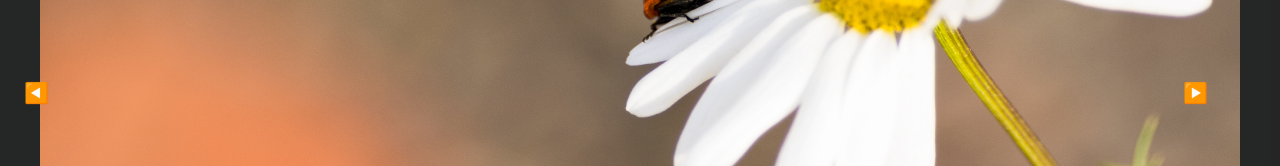
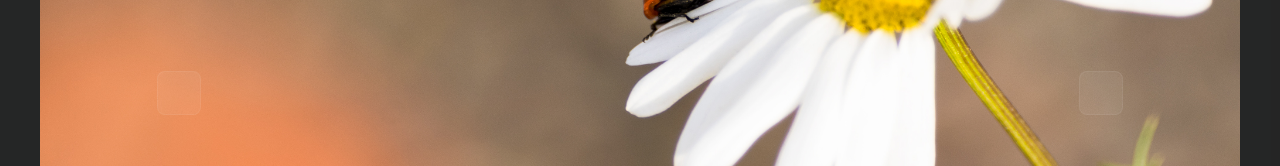
Before and after one commit to TiAlgvere/tialgvere.ee, a plain HTML site: page interests/index.html in a window 1280 px wide. Both pictures are taken after a click on the picture 430 px from the left and 698 px from the top of the page. Shown: the part 307-473 px from the top of the page. Drawn offline with nearby package versions, Linux system fonts and the light colour scheme.

Commit message:
Lightbox: replace arrow buttons with left/right click zones (subtle hitboxes)

```diff
--- a/interests/index.html
+++ b/interests/index.html
@@ -20,8 +20,14 @@
                 /* Caption should sit below the image and be centered */
                 #lightbox-caption{max-width:100%;text-align:center;color:#fff;margin-top:0.75rem;word-break:break-word}
             .lightbox-close{position:absolute;color:#fff;cursor:pointer;font-size:1.25rem;padding:8px}
-            #lightbox-prev{left:1rem;top:50%;transform:translateY(-50%)}
-            #lightbox-next{right:1rem;top:50%;transform:translateY(-50%)}
+            /* Left/right clickable zones that sit over the overlay edges */
+            .lightbox-zone{position:absolute;top:0;bottom:0;width:28%;display:flex;align-items:center;justify-content:center}
+            #lightbox-left{left:0}
+            #lightbox-right{right:0}
+            /* subtle hitbox visual inside zone */
+            .lightbox-hitbox{width:44px;height:44px;border-radius:8px;background:rgba(255,255,255,0.06);display:block;border:1px solid rgba(255,255,255,0.06)}
+            .lightbox-hitbox:hover{background:rgba(255,255,255,0.12);border-color:rgba(255,255,255,0.15)}
+            /* Close button top-right */
             #lightbox-close{right:1rem;top:1rem}
         </style>
 </head>
@@ -116,12 +122,13 @@
     <!-- This script call renders the icons -->
     <!-- Lightbox modal -->
     <div id="lightbox" class="lightbox-overlay" role="dialog" aria-hidden="true">
-        <button id="lightbox-prev" class="lightbox-close" aria-label="Previous" style="left:1rem;right:auto">&#9664;</button>
+        <!-- Left/Right clickable zones (subtle boxes) -->
+        <div id="lightbox-left" class="lightbox-zone" aria-hidden="true"><div class="lightbox-hitbox" aria-hidden="true"></div></div>
+        <div id="lightbox-right" class="lightbox-zone" aria-hidden="true"><div class="lightbox-hitbox" aria-hidden="true"></div></div>
         <div class="lightbox-content">
             <img id="lightbox-image" src="" alt="" />
             <div id="lightbox-caption" class="text-center text-sm text-white mt-3"></div>
         </div>
-        <button id="lightbox-next" class="lightbox-close" aria-label="Next" style="right:4rem">&#9654;</button>
         <button id="lightbox-close" class="lightbox-close" aria-label="Close">&times;</button>
     </div>
 
@@ -132,8 +139,8 @@
             const img = document.getElementById('lightbox-image');
             const captionEl = document.getElementById('lightbox-caption');
             const closeBtn = document.getElementById('lightbox-close');
-            const prevBtn = document.getElementById('lightbox-prev');
-            const nextBtn = document.getElementById('lightbox-next');
+            const leftZone = document.getElementById('lightbox-left');
+            const rightZone = document.getElementById('lightbox-right');
             let currentIndex = -1;
 
             function showAt(index){
@@ -167,10 +174,12 @@
             }));
 
             overlay.addEventListener('click', e => {
+                // If clicking the dark area (not on content or nav zones), close
                 if(e.target === overlay || e.target === closeBtn) close();
             });
-            prevBtn.addEventListener('click', e => { e.stopPropagation(); showPrev(); });
-            nextBtn.addEventListener('click', e => { e.stopPropagation(); showNext(); });
+            // Click zones: left / right edges advance without closing
+            if(leftZone){ leftZone.addEventListener('click', e => { e.stopPropagation(); showPrev(); }); }
+            if(rightZone){ rightZone.addEventListener('click', e => { e.stopPropagation(); showNext(); }); }
 
             document.addEventListener('keydown', e => {
                 if(overlay.classList.contains('show')){
```
